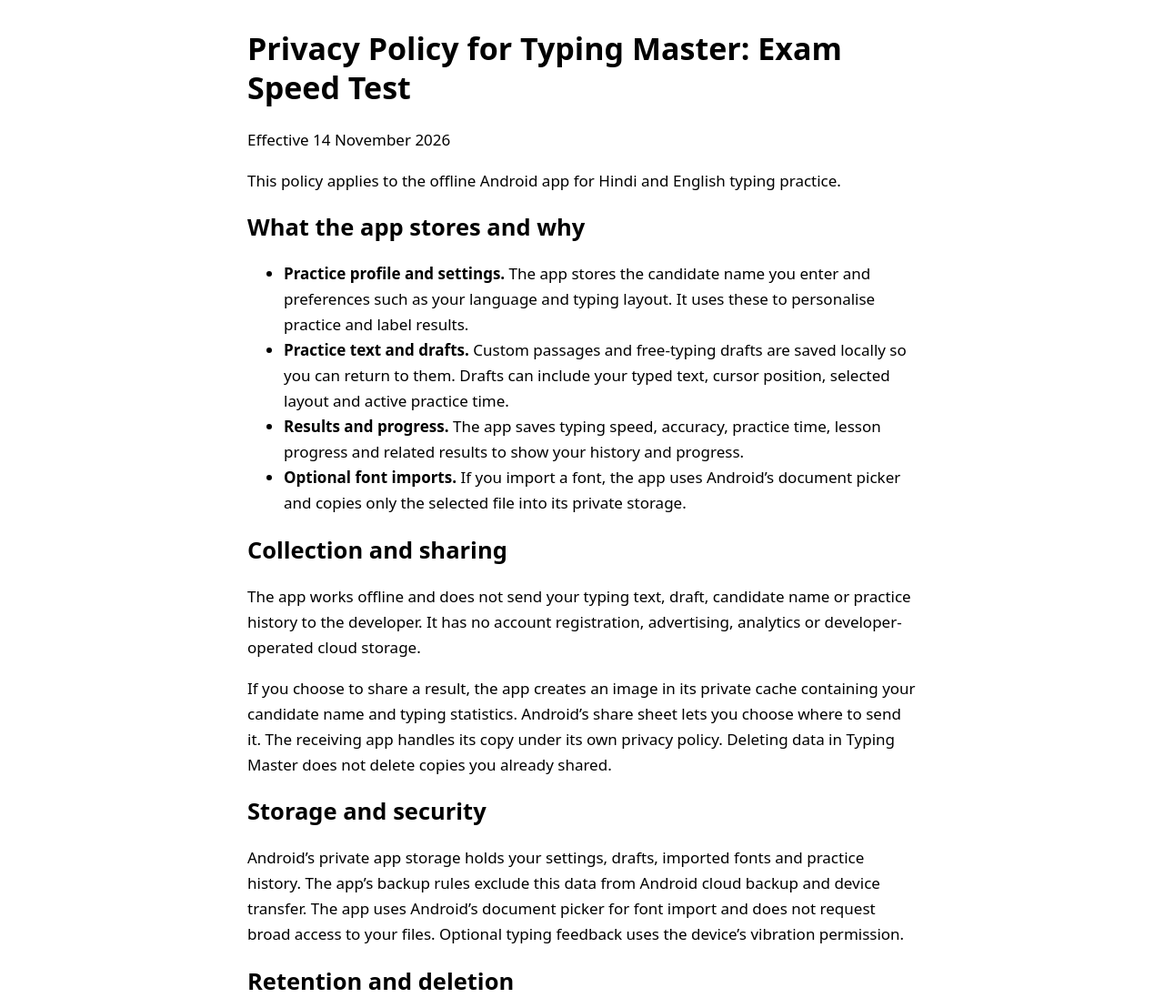
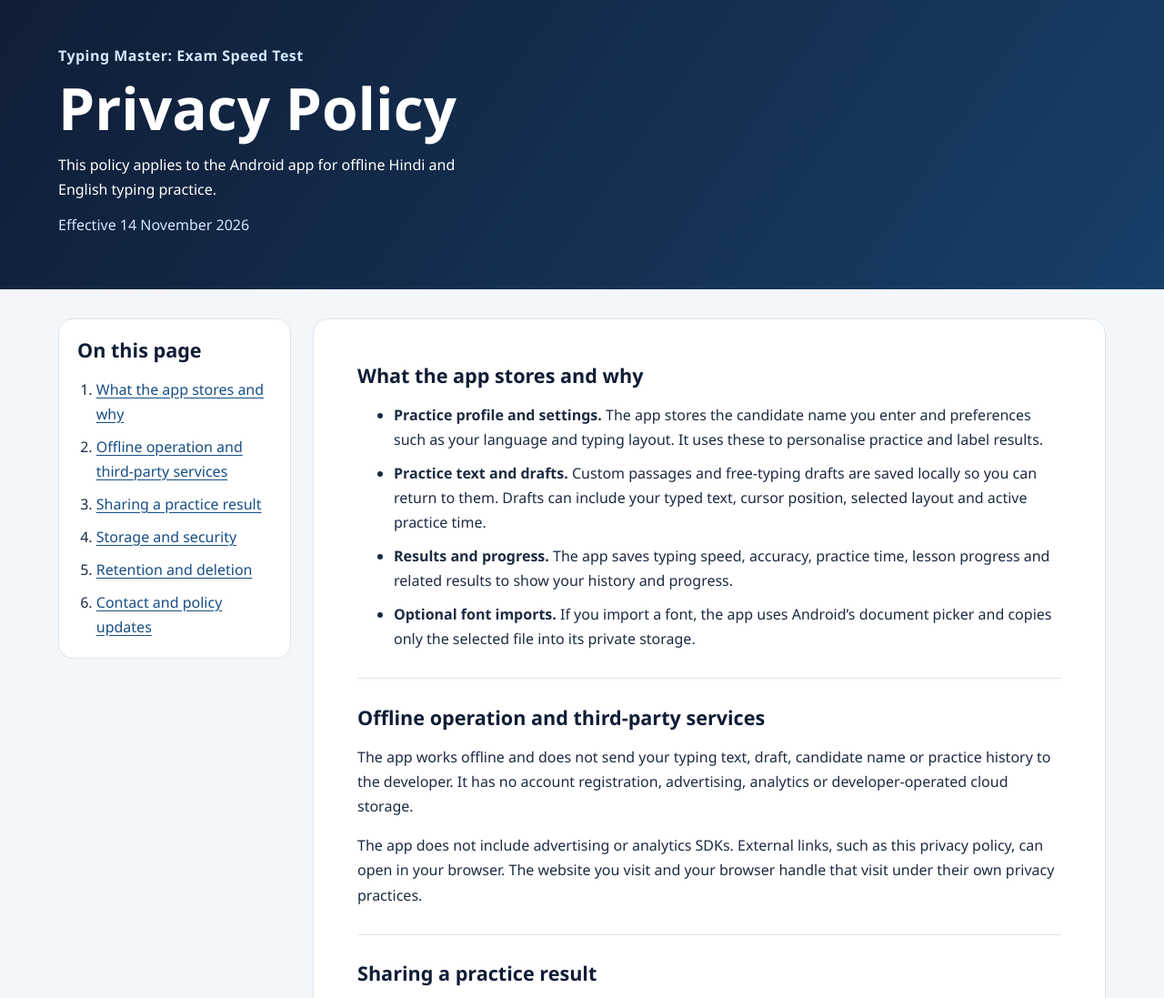
Before and after one commit to amankumard721/typing-master-privacy, a plain HTML site: page typing-master-privacy.html in a window 1280 px wide. Shown: the top 1097 px of the page at 91% size. Drawn offline with Linux system fonts and the light colour scheme.

Commit message:
Redesign Typing Master privacy policy

```diff
--- a/typing-master-privacy.html
+++ b/typing-master-privacy.html
@@ -3,30 +3,68 @@
 <head>
 <meta charset="utf-8">
 <meta name="viewport" content="width=device-width, initial-scale=1">
-  <title>Privacy Policy for Typing Master: Exam Speed Test</title>
+<title>Privacy Policy | Typing Master: Exam Speed Test</title>
 <style>
-    body { font: 17px/1.65 system-ui, sans-serif; max-width: 46rem; margin: 2rem auto; padding: 0 1rem; }
-    h1, h2 { line-height: 1.25; }
+  * { box-sizing: border-box }
+  html { scroll-padding-top: 2rem }
+  body { margin: 0; color: #1c2b42; background: #f3f6fa; font: 1rem/1.7 "Segoe UI", system-ui, sans-serif }
+  .wrap { width: min(72rem, calc(100% - 2rem)); margin-inline: auto }
+  header { background: linear-gradient(125deg, #101d36, #173f68); color: white; padding: 3rem 0 3.5rem }
+  .brand { font-weight: 700; letter-spacing: .03em; color: #d3e7fc }
+  h1 { font-size: clamp(2.4rem, 6vw, 4rem); line-height: 1.05; margin: .6rem 0 1rem }
+  header p { max-width: 48ch; margin: 0 0 .75rem }
+  time { color: #d3e7fc }
+  .layout { display: grid; grid-template-columns: minmax(12rem, 16rem) minmax(0, 1fr); gap: 1.5rem; padding-block: 2rem }
+  nav, article { background: white; border: 1px solid #dce5ef; border-radius: 1rem }
+  nav { align-self: start; position: sticky; top: 1rem; padding: 1.25rem }
+  nav ol { padding-left: 1.3rem; margin-bottom: 0 }
+  nav li + li { margin-top: .55rem }
+  a { color: #174e85; text-underline-offset: .18em }
+  a:focus-visible { outline: 2px solid #174e85; outline-offset: 4px }
+  article { padding: clamp(1.25rem, 4vw, 3rem) }
+  article section + section { border-top: 1px solid #dce5ef; margin-top: 1.8rem; padding-top: 1.8rem }
+  h2 { font-size: 1.35rem; line-height: 1.3; color: #101d36; margin: 0 0 .75rem }
+  article li + li { margin-top: .6rem }
+  footer { border-top: 1px solid #dce5ef; padding-block: 1.25rem; color: #40526b }
+  @media (max-width: 720px) { .layout { grid-template-columns: 1fr } nav { position: static } }
 </style>
 </head>
 <body>
-<main>
-<h1>Privacy Policy for Typing Master: Exam Speed Test</h1>
-<p>Effective 14 November 2026</p>
-<p>This policy applies to the offline Android app for Hindi and English typing practice.</p>
-<h2>What the app stores and why</h2>
+<header><div class="wrap">
+  <div class="brand">Typing Master: Exam Speed Test</div>
+  <h1>Privacy Policy</h1>
+  <p>This policy applies to the Android app for offline Hindi and English typing practice.</p>
+  <time datetime="2026-11-14">Effective 14 November 2026</time>
+</div></header>
+<main class="wrap layout">
+  <nav aria-label="Privacy policy contents"><h2>On this page</h2><ol>
+<li><a href="#what-the-app-stores-and-why">What the app stores and why</a></li>
+<li><a href="#offline-operation-and-third-party-services">Offline operation and third-party services</a></li>
+<li><a href="#sharing-a-practice-result">Sharing a practice result</a></li>
+<li><a href="#storage-and-security">Storage and security</a></li>
+<li><a href="#retention-and-deletion">Retention and deletion</a></li>
+<li><a href="#contact-and-policy-updates">Contact and policy updates</a></li>
+  </ol></nav>
+  <article aria-label="Privacy policy">
+<section id="what-the-app-stores-and-why"><h2>What the app stores and why</h2>
 <ul>
 <li><strong>Practice profile and settings.</strong> The app stores the candidate name you enter and preferences such as your language and typing layout. It uses these to personalise practice and label results.</li>
 <li><strong>Practice text and drafts.</strong> Custom passages and free-typing drafts are saved locally so you can return to them. Drafts can include your typed text, cursor position, selected layout and active practice time.</li>
 <li><strong>Results and progress.</strong> The app saves typing speed, accuracy, practice time, lesson progress and related results to show your history and progress.</li>
 <li><strong>Optional font imports.</strong> If you import a font, the app uses Android’s document picker and copies only the selected file into its private storage.</li>
 </ul>
-<h2>Collection and sharing</h2>
+</section>
+<section id="offline-operation-and-third-party-services"><h2>Offline operation and third-party services</h2>
 <p>The app works offline and does not send your typing text, draft, candidate name or practice history to the developer. It has no account registration, advertising, analytics or developer-operated cloud storage.</p>
+<p>The app does not include advertising or analytics SDKs. External links, such as this privacy policy, can open in your browser. The website you visit and your browser handle that visit under their own privacy practices.</p>
+</section>
+<section id="sharing-a-practice-result"><h2>Sharing a practice result</h2>
 <p>If you choose to share a result, the app creates an image in its private cache containing your candidate name and typing statistics. Android’s share sheet lets you choose where to send it. The receiving app handles its copy under its own privacy policy. Deleting data in Typing Master does not delete copies you already shared.</p>
-<h2>Storage and security</h2>
+</section>
+<section id="storage-and-security"><h2>Storage and security</h2>
 <p>Android’s private app storage holds your settings, drafts, imported fonts and practice history. The app’s backup rules exclude this data from Android cloud backup and device transfer. The app uses Android’s document picker for font import and does not request broad access to your files. Optional typing feedback uses the device’s vibration permission.</p>
-<h2>Retention and deletion</h2>
+</section>
+<section id="retention-and-deletion"><h2>Retention and deletion</h2>
 <p>Local practice data stays on your device until you remove it or clear the app’s storage.</p>
 <ul>
 <li><strong>Reset progress</strong> removes practice history, lesson progress and daily totals.</li>
@@ -34,8 +72,12 @@
 <li><strong>Clear cache</strong> in Android Settings removes cached result images from the app.</li>
 <li><strong>Clear storage</strong> in Android Settings or uninstall the app to remove all of its local data.</li>
 </ul>
-<h2>Contact and policy updates</h2>
-<p>For privacy questions, contact the developer using the support details on the app’s Google Play listing. If the app’s data practices change, the updated policy will be published on this page with a revised effective date.</p>
+</section>
+<section id="contact-and-policy-updates"><h2>Contact and policy updates</h2>
+<p>For privacy questions or requests about your data, use the developer contact in the App support section of the Google Play listing for Typing Master: Exam Speed Test. If the app’s data practices change, the updated policy will be published on this page with a revised effective date.</p>
+</section>
+  </article>
 </main>
+<footer><div class="wrap">Typing Master: Exam Speed Test</div></footer>
 </body>
 </html>
```
Lines whose indentation alone changed are shown as unchanged.
